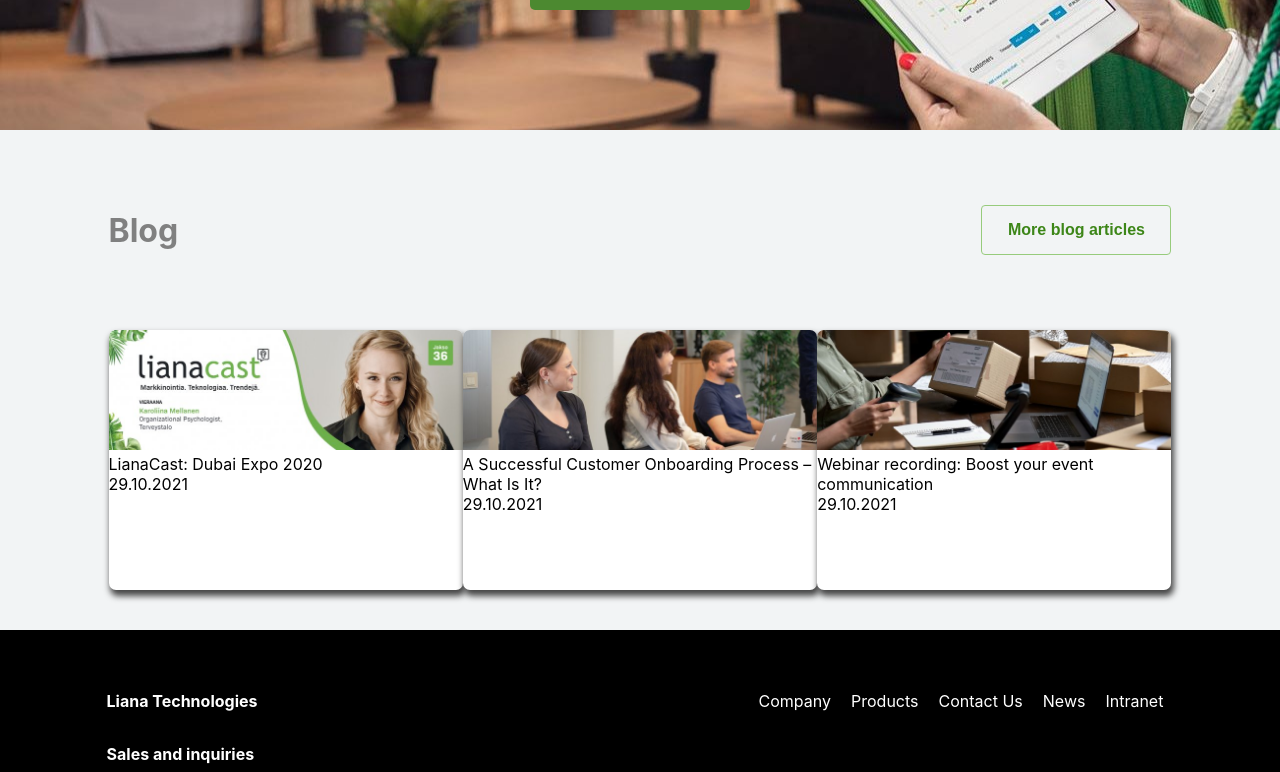
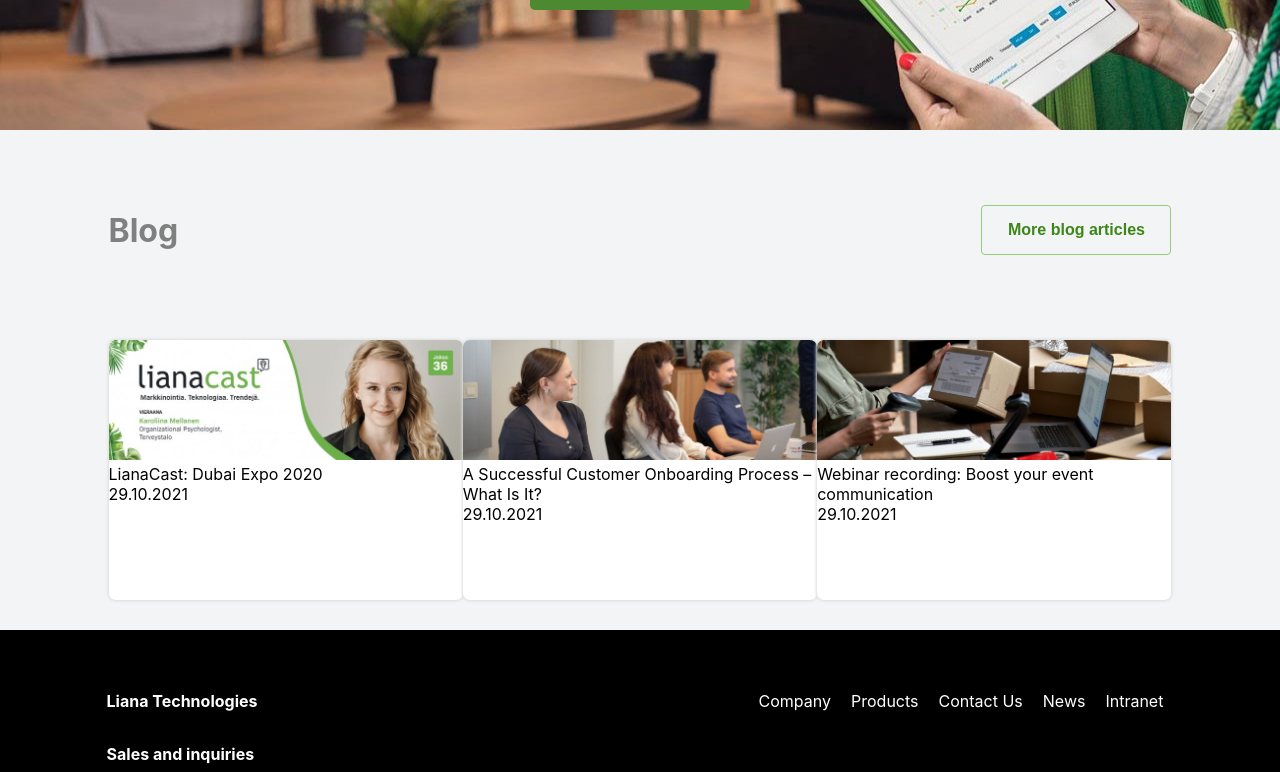
Before and after one commit to AndreasAvetisian/liana_technologies, a React (Create React App) app: page / in a window 1280 px wide. Shown: the part 496-1268 px from the top of the page. Built offline with nearby package versions, Linux system fonts and the light colour scheme.

Commit message:
Updated Blogs.module.scss

```diff
--- a/src/styles/Blogs.module.scss
+++ b/src/styles/Blogs.module.scss
@@ -1,17 +1,26 @@
 .blogComponentStyle {
     display: flex;
     justify-content: space-between;
+    // background-color: grey;
 
     .blogField {
         width: 380px;
         height: 260px;
         border-radius: 7px;
-        box-shadow: 2px 5px 6px 1px rgb(70, 70, 70);
+        box-shadow: 0px 0px 3px 1px rgb(221, 221, 221);
         background-color: white;
+        margin-top: 10px;
+        transition: margin-top 0.2s ease-in;
 
         .blogPictureSize {
             border-radius: 7px 7px 0px 0px;
             width: 100%;
         }
+
+        &:hover {
+            margin-top: 0px;
+            box-shadow: 0px 3px 7px 1px rgb(216, 216, 216);
+            transition: margin-top 0.2s ease-in;
+        }
     }
 }
```
